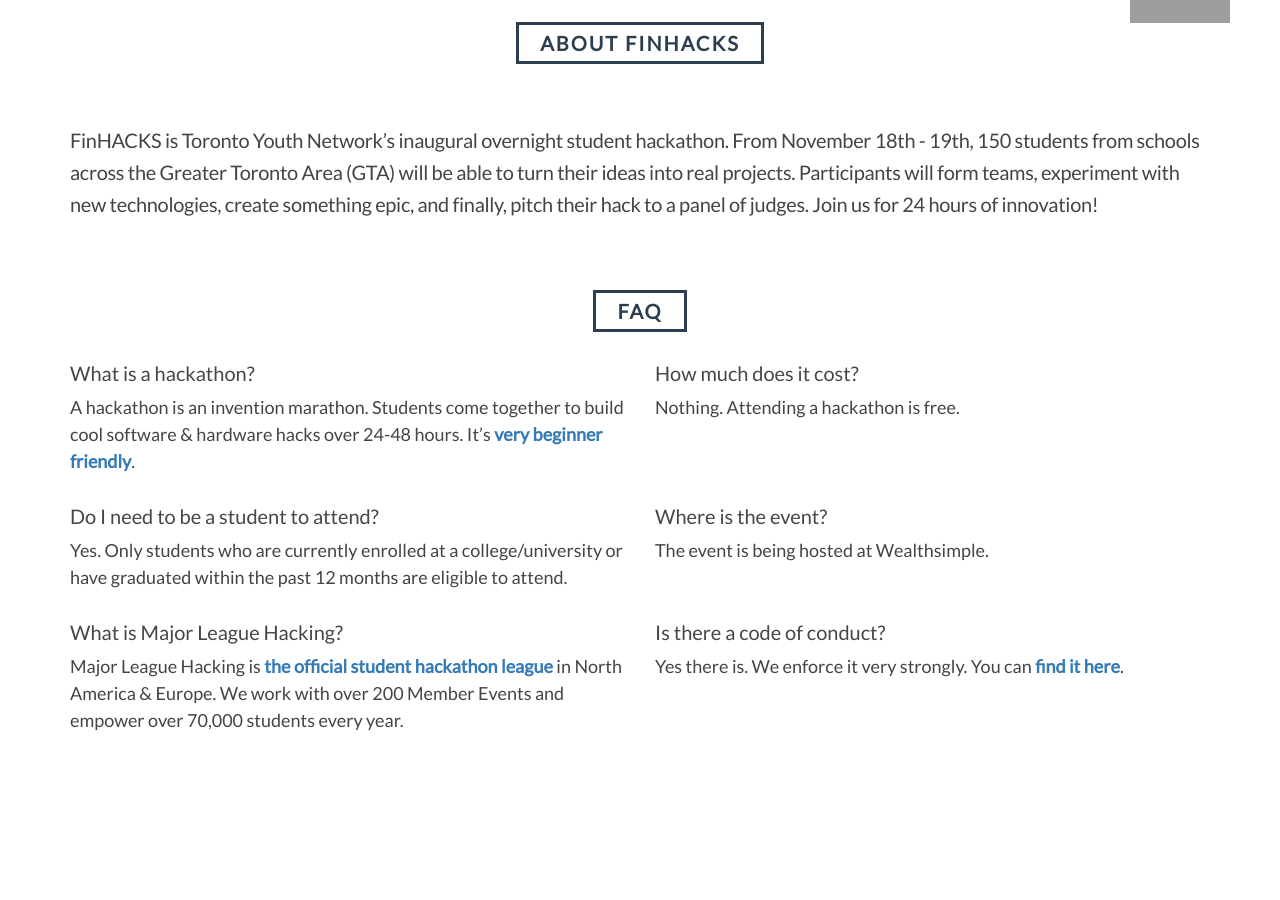
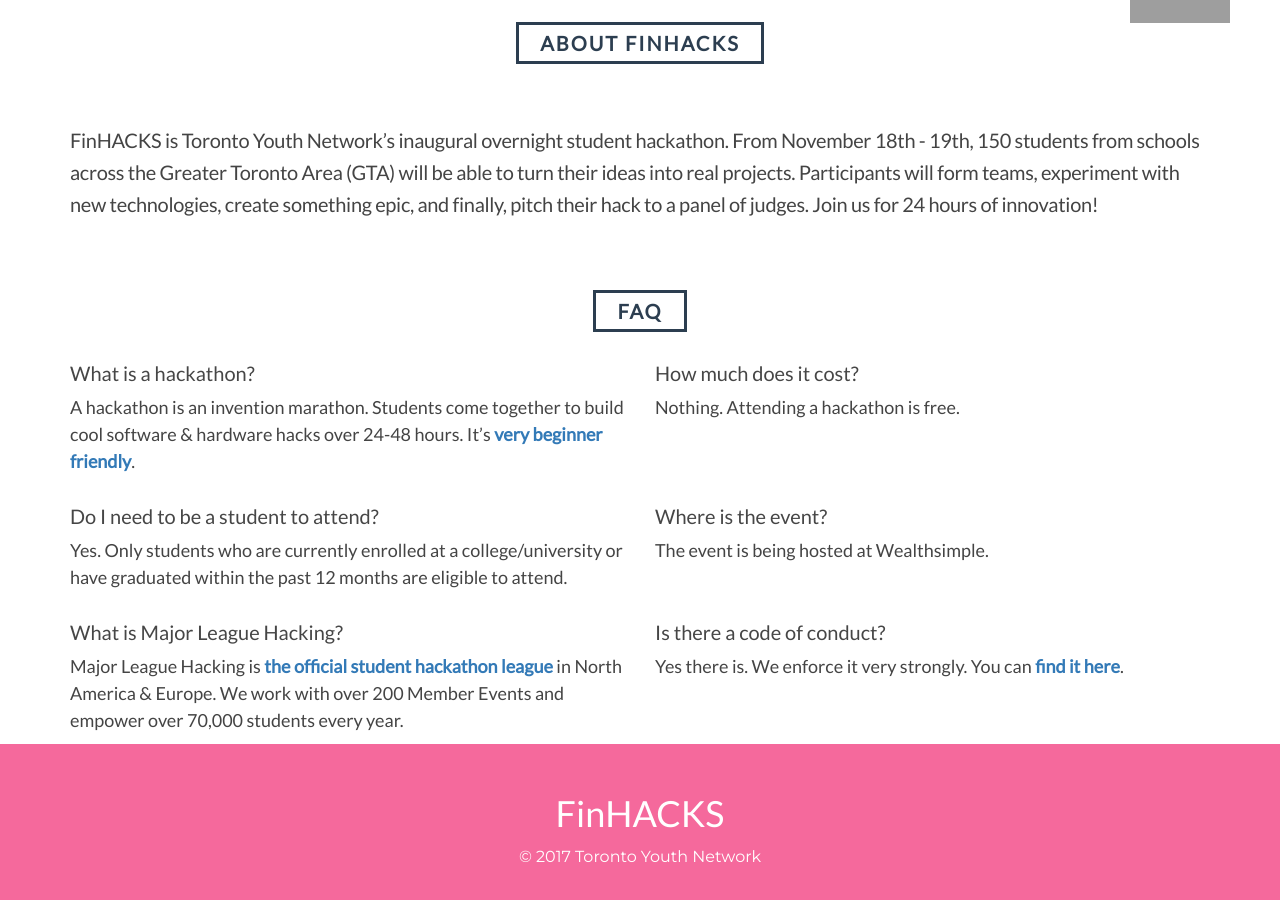
Before and after one commit to lokhinw/finhacks, a Jekyll site: the page built from index.html, in a window 1280 px wide and 900 px high, scrolled down 938 px. Built offline with Jekyll 4.4.1, drawn with Linux system fonts in a browser that asks for light colours; nearby versions of some CDN libraries; before the commit the page ends 1682 px from its top, so only the background shows below that; grey boxes are pictures that could not be loaded.

Commit message:
Update default.html

```diff
--- a/_layouts/default.html
+++ b/_layouts/default.html
@@ -7,6 +7,13 @@
 
     {{ content }}
 
+    <section class="footer">
+      <div class="container text-center">
+        <h1>{{ site.event.name }}</h1>
+        <h3>&copy; 2017 Toronto Youth Network</h3>
+      </div>
+    </section>
+
     <script src="{{ '/js/jquery-1.11.3.js' | prepend: site.baseurl | prepend: site.url }}"></script>
 
     {% include analytics/google_analytics.html ga_id=site.tracking.google_analytics %}
```
